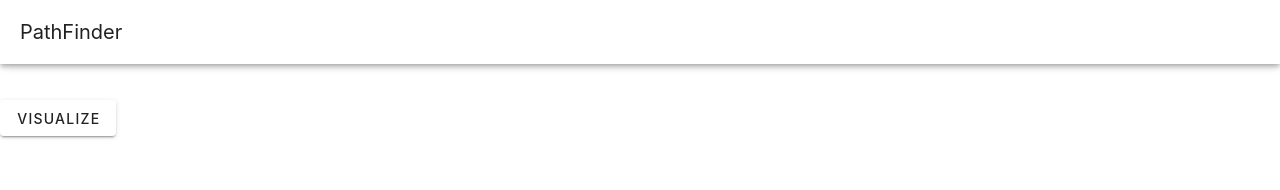
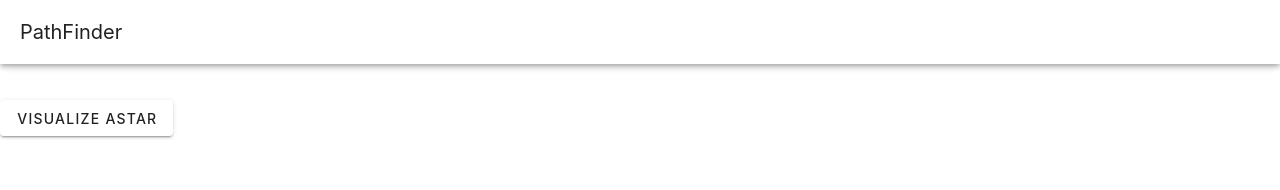
Before and after one commit to Hunnisoturi/PathFinders, a Vue app: page / in a window 1280 px wide. Shown: the top 190 px of the page. Built offline with nearby package versions, Linux system fonts and the light colour scheme.

Commit message:
Added alg name to button

```diff
--- a/src/components/GridComponent.vue
+++ b/src/components/GridComponent.vue
@@ -119,7 +119,7 @@ const visualize = () => {
 
 <template>
   <div>
-    <v-btn @click="visualize" class="visualize-button">Visualize</v-btn>
+    <v-btn @click="visualize" class="visualize-button">Visualize {{ selectedAlg }}</v-btn>
   </div>
   <div class="grid">
     <div v-for="(row, index) in grid" :key="index" class="row">
```
